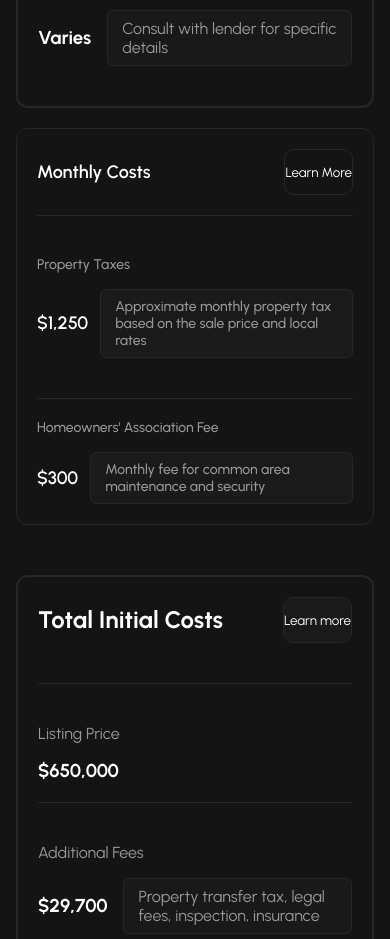
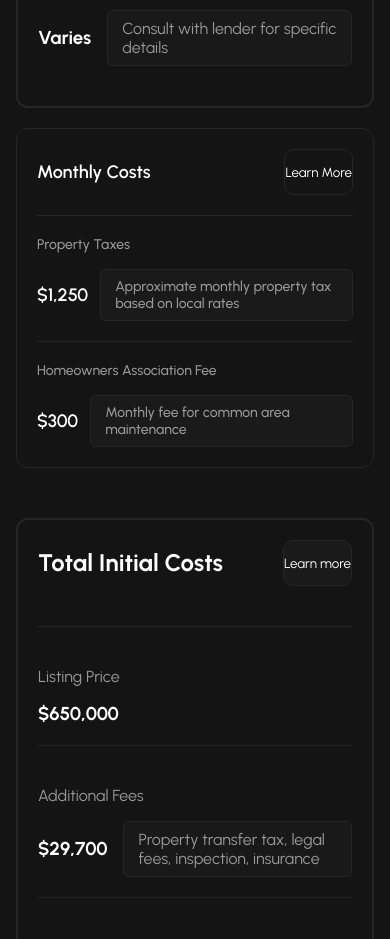
Before and after one commit to maya-farha/Real-Estate-Business-Website, a React (Vite) app: page /property in a window 390 px wide. Shown: the part 2840-3779 px from the top of the page. Built offline with nearby package versions, Linux system fonts and the light colour scheme.

Commit message:
edit cost

```diff
--- a/src/components/Data/data.jsx
+++ b/src/components/Data/data.jsx
@@ -54,11 +54,11 @@ const properties = [
         value: 300,
         note: "Monthly fee for common area maintenance",
       },
-      {
-        label: "Monthly Insurance",
-        value: 150,
-        note: "Covers property damage and liability",
-      },
+      // {
+      //   label: "Monthly Insurance",
+      //   value: 150,
+      //   note: "Covers property damage and liability",
+      // },
     ],
     initialCosts: [
       {
--- a/src/components/MonthyCosts/MonthlyCosts.css
+++ b/src/components/MonthyCosts/MonthlyCosts.css
@@ -13,13 +13,8 @@
     justify-content: space-between;
     align-items: center;
   }
-  .AM-taxesPr {
-    border-top: 1px solid #262626;
-    border-bottom: 1px solid #262626;
-    padding: 40px 0;
-  }
-  .AM-taxPr,
-  .AM-feePr {
+
+  .AM-costDetail {
     display: flex;
     align-items: center;
     gap: 12px;
@@ -32,7 +27,10 @@
     }
   }
 }
-
+.AM-MonthlyCostsPr > div:not(:last-child) {
+  border-bottom: 1px solid #262626;
+  padding-bottom: 40px;
+}
 @media screen and (max-width: 1440px) {
   .AM-MonthlyCostsPr {
     padding: 40px;
@@ -41,22 +39,25 @@
       font-size: 14px;
     }
   }
+  .AM-MonthlyCostsPr > div:not(:last-child) {
+    padding-bottom: 30px;
+  }
 }
 
 @media screen and (max-width: 992px) {
   .AM-MonthlyCostsPr {
     padding: 20px;
     gap: 20px;
-    .AM-costsPr {
+    .AM-costDetail {
+      p {
+        border-radius: 6px;
+      }
       .mf-btn-black {
         max-width: 111px;
       }
     }
-    .AM-taxPr,
-    .AM-feePr {
-      p {
-        border-radius: 6px;
-      }
-    }
+  }
+  .AM-MonthlyCostsPr > div:not(:last-child) {
+    padding-bottom: 20px;
   }
 }
--- a/src/components/MonthyCosts/MonthlyCosts.jsx
+++ b/src/components/MonthyCosts/MonthlyCosts.jsx
@@ -1,36 +1,52 @@
+import React from "react";
 import Button from "../Button/Button";
+// import properties from "../data";
+import properties from "../Data/data";
 import "./MonthlyCosts.css";
 
-function MonthlyCosts() {
+function MonthlyCosts({ propertyId, dataPath }) {
+  const property = properties.find((p) => p.id === Number(propertyId));
+
+  const getValueFromPath = (obj, path) => {
+    return path.split(".").reduce((acc, key) => acc?.[key], obj);
+  };
+
+  const data = getValueFromPath(property, dataPath);
+
+  if (!Array.isArray(data)) {
+    return (
+      <div className="AM-MonthlyCostsPr">No monthly cost data available.</div>
+    );
+  }
+
   return (
     <div className="AM-MonthlyCostsPr mswhiteColor">
       <div className="AM-costsPr">
         <h2 className="msFontWeight600 msFontSize24">Monthly Costs</h2>
-        <Button children="Learn More" to="" className="AM-btnPr mf-btn-black" />
+        <Button to="" className="AM-btnPr mf-btn-black">
+          Learn More
+        </Button>
       </div>
-      <div className="AM-taxesPr">
-        <p className="msFontSize18 msGrayColor msFontWeight500">
-          Property Taxes
-        </p>
-        <div className="AM-taxPr">
-          <h2 className="msFontWeight600 msFontSize24">$1,250</h2>
+
+      {data.map((item, index) => (
+        <div key={index} className="AM-costItem">
           <p className="msFontSize18 msGrayColor msFontWeight500">
-            Approximate monthly property tax based on the sale price and local
-            rates
+            {item.label}
           </p>
+          <div className="AM-costDetail">
+            <h2 className="msFontWeight600 msFontSize24">
+              {typeof item.value === "number"
+                ? `$${item.value.toLocaleString()}`
+                : item.value}
+            </h2>
+            {item.note && (
+              <p className="msFontSize18 msGrayColor msFontWeight500">
+                {item.note}
+              </p>
+            )}
+          </div>
         </div>
-      </div>
-      <div className="AM-feesPr">
-        <p className="msFontSize18 msGrayColor msFontWeight500">
-          Homeowners' Association Fee
-        </p>
-        <div className="AM-feePr">
-          <h2 className="msFontWeight600 msFontSize24">$300</h2>
-          <p className="msFontSize18 msGrayColor msFontWeight500">
-            Monthly fee for common area maintenance and security
-          </p>
-        </div>
-      </div>
+      ))}
     </div>
   );
 }
```
